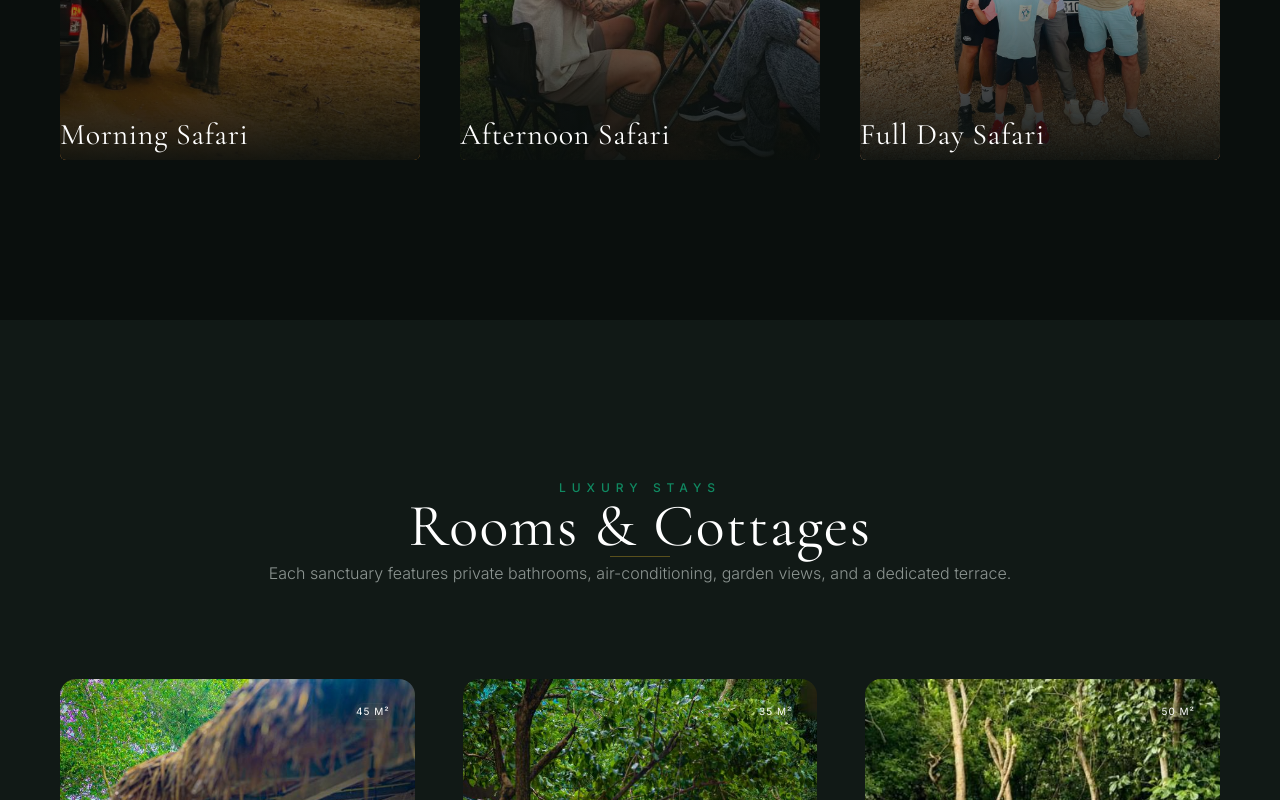
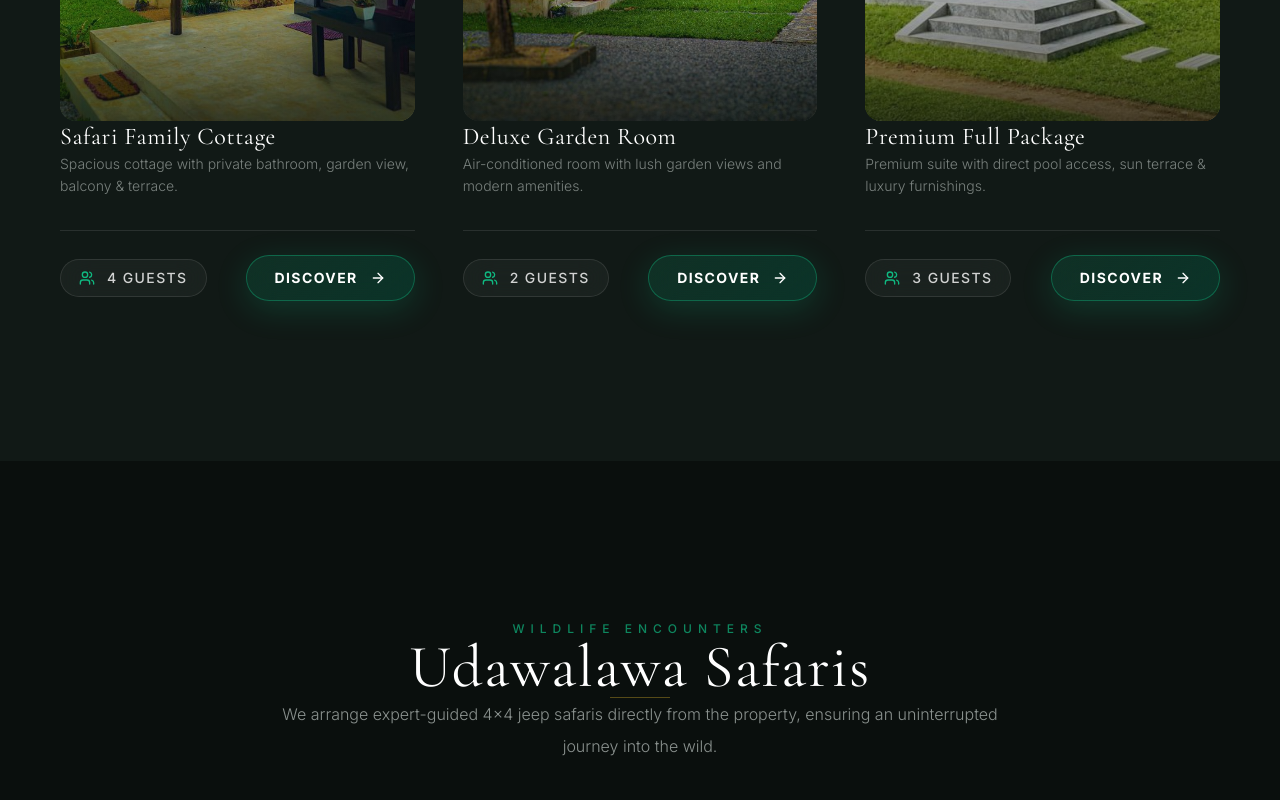
Before and after one commit to Sacheera127/EMERALD-HAVEN, a Next.js app: page / in a window 1280 px wide. Shown: the part 2620-3420 px from the top of the page. Built offline with nearby package versions, Linux system fonts and the light colour scheme.

Commit message:
doing minor changes in home page

```diff
--- a/app/page.js
+++ b/app/page.js
@@ -31,7 +31,7 @@ const facilities = [
 const rooms = [
   { name: 'Safari Family Cottage', img: '/images/support/IMG_6227.JPG', desc: 'Spacious cottage with private bathroom, garden view, balcony & terrace.', guests: '4 Guests', size: '45 m²' },
   { name: 'Deluxe Garden Room', img: '/images/support/IMG_6241.JPG', desc: 'Air-conditioned room with lush garden views and modern amenities.', guests: '2 Guests', size: '35 m²' },
-  { name: 'Premium Pool Suite', img: '/images/support/IMG_6226.JPG', desc: 'Premium suite with direct pool access, sun terrace & luxury furnishings.', guests: '3 Guests', size: '50 m²' },
+  { name: 'Premium Full Package ', img: '/images/support/IMG_6226.JPG', desc: 'Premium suite with direct pool access, sun terrace & luxury furnishings.', guests: '3 Guests', size: '50 m²' },
 ];
 
 const reviews = [
@@ -153,7 +153,7 @@ function RoomsSection() {
   return (
     <section className="section-padding" style={{ background: 'var(--dark-800)' }}>
       <div className="container-premium">
-        <SectionHeader subtitle="Luxury Stays" title="Rooms & Cottages" description="Each sanctuary features private bathrooms, air-conditioning, garden views, and a dedicated terrace." />
+        <SectionHeader subtitle="Luxury Stays" title="Cottages & Glampings" description="Each sanctuary features private bathrooms, air-conditioning, garden views, and a dedicated terrace." />
         <div className="grid md:grid-cols-2 lg:grid-cols-3 gap-12" style={{ marginTop: '90px' }}>
           {rooms.map((room, i) => (
             <motion.div key={room.name} initial={{ opacity: 0, y: 40 }} whileInView={{ opacity: 1, y: 0 }} viewport={{ once: true, margin: '-50px' }} transition={{ delay: i * 0.15, duration: 1, ease: [0.16, 1, 0.3, 1] }} className="flex flex-col group">
@@ -192,7 +192,6 @@ function RoomsSection() {
     </section>
   );
 }
-
 function SafariServicesSection() {
   const safariCards = [
     { title: 'Morning Safari', desc: 'Witness the jungle come alive at sunrise', img: '/images/collection/img_60.JPG' },
@@ -258,8 +257,8 @@ export default function Home() {
       <HeroSection />
       <FacilitiesBar />
       <VideoSection />
+      <RoomsSection />
       <SafariServicesSection />
-      <RoomsSection />
       <ReviewsSection />
     </div>
   );
```
Also changed, not shown: app/favicon.PNG (added).
